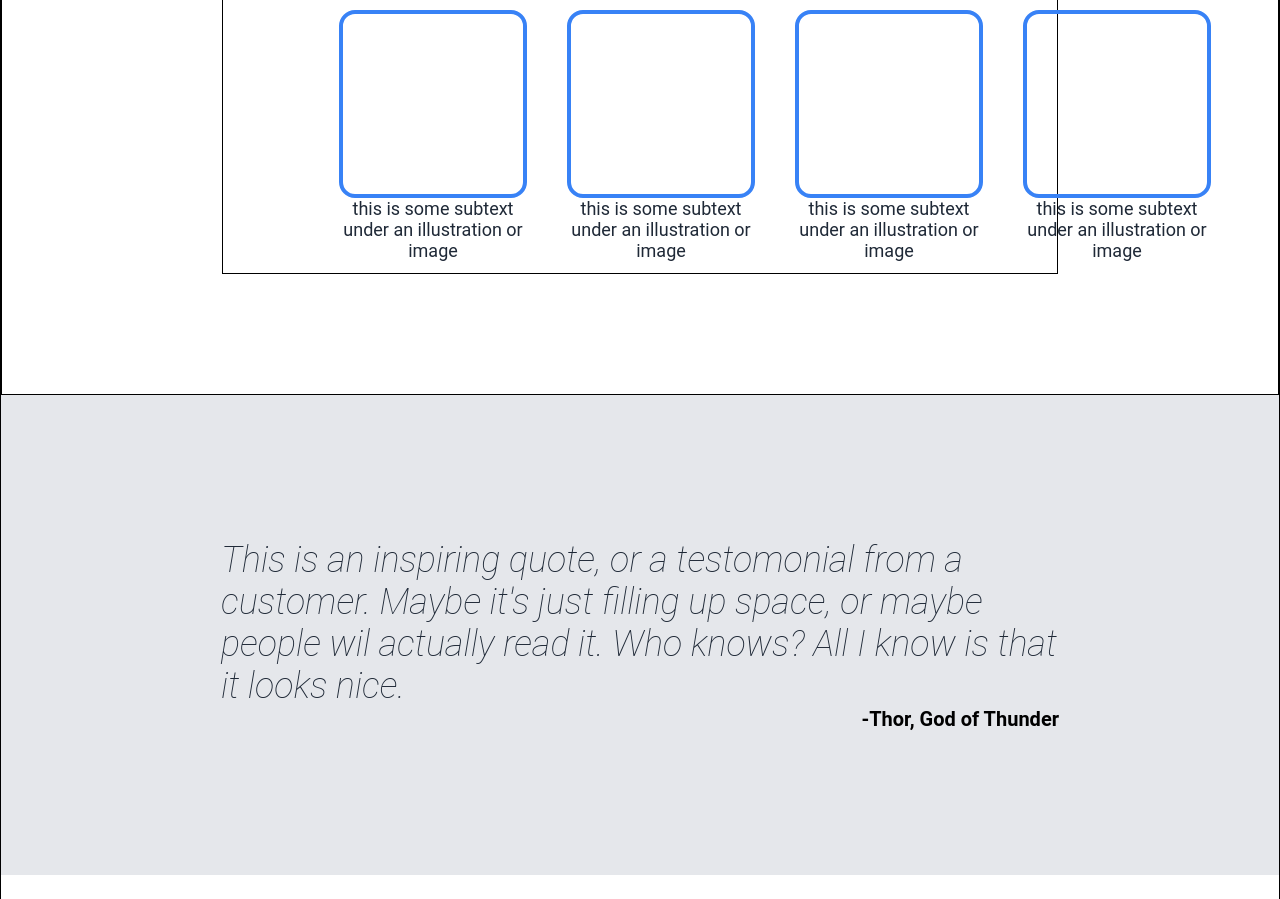
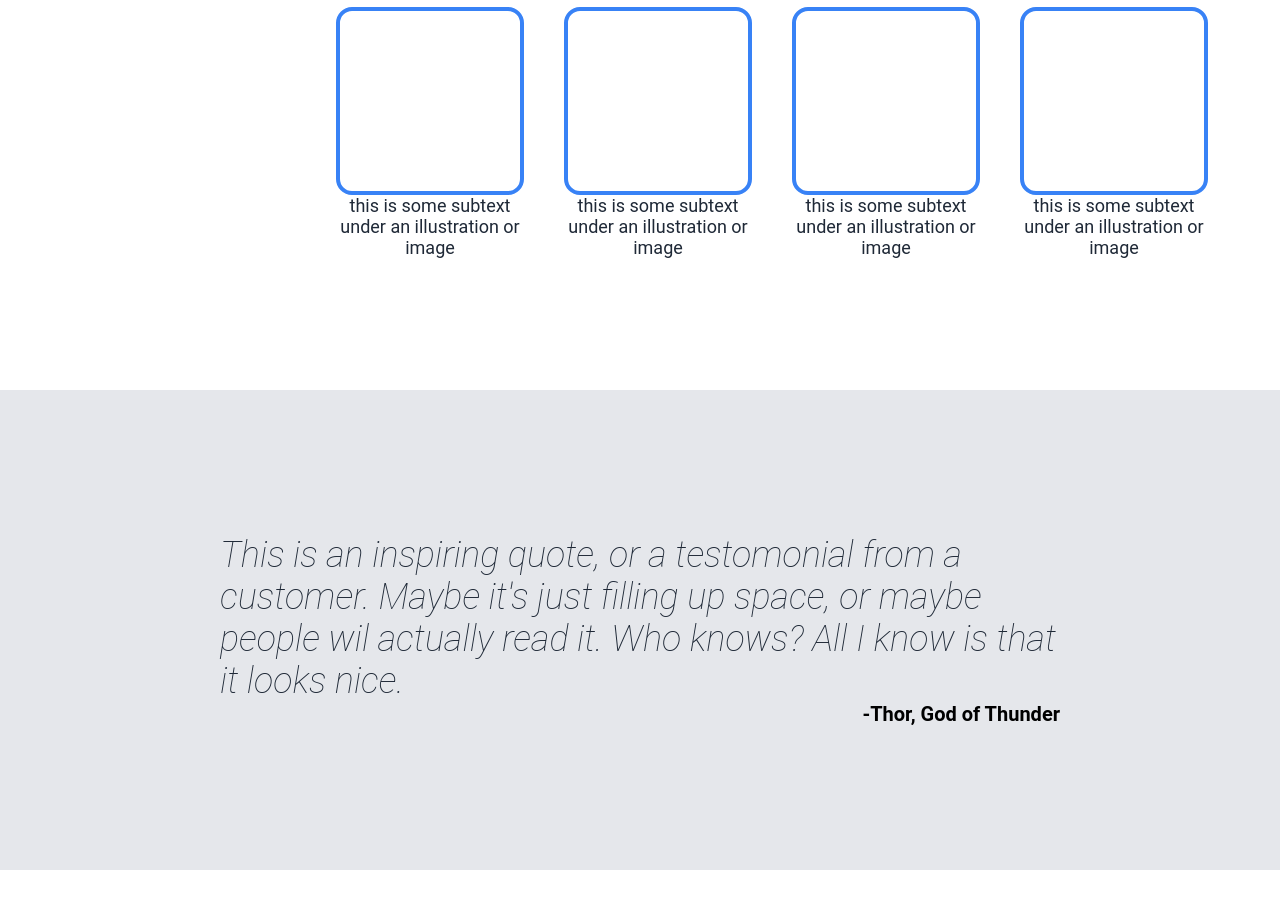
Before and after one commit to Kriftsa/odin-landing, a plain HTML site: page index.html in a window 1280 px wide. Shown: the part 527-1426 px from the top of the page. Drawn offline with Linux system fonts and the light colour scheme.

Commit message:
Remove debug borders

```diff
--- a/styles.css
+++ b/styles.css
@@ -55,8 +55,8 @@
                 padding: 0px 12px;
                 gap: 8px;
                 /*Font & Colour*/
-            font-size: 18px;
-            color: #E5E7EB;
+                font-size: 18px;
+                color: #E5E7EB;
             }
 
         .header-content {
@@ -116,16 +116,12 @@
 /*Content Section*/
 
     .content {
-        /*Temporary*/
-        border: 1px solid;
         /*Size & Alignment*/
         display: flex;
         flex-direction: column;
     }
 
         .information {
-            /*Temporary*/
-            border: 1px solid;
             /*Size & Alignment*/
             display: flex;
             flex-direction: column;
@@ -145,8 +141,6 @@
             }
 
             .information-boxes {
-            /*Temporary*/
-            border: 1px solid;
             /*Size & Alignment*/
             display: flex;
             padding: 12px 120px;
```
